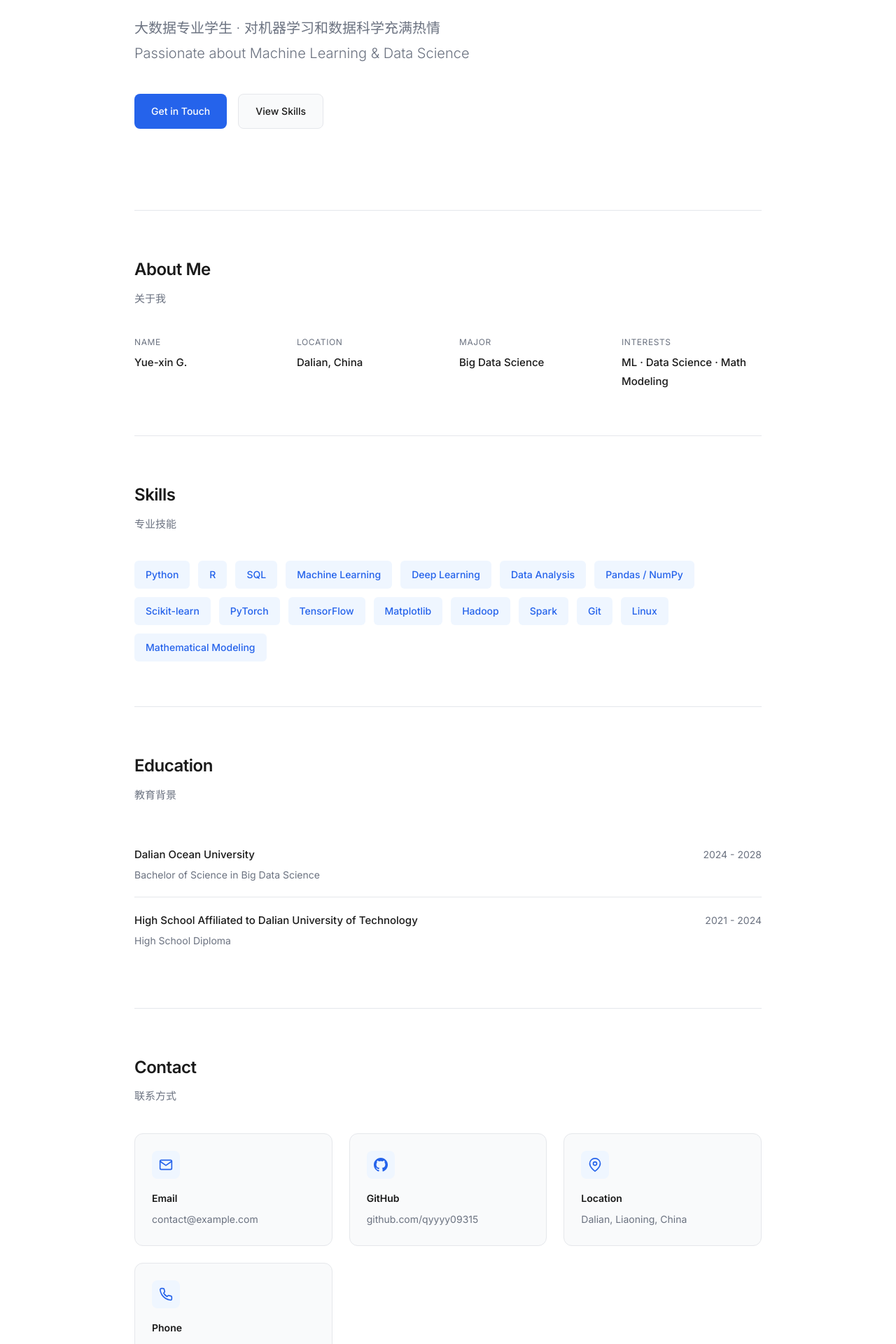
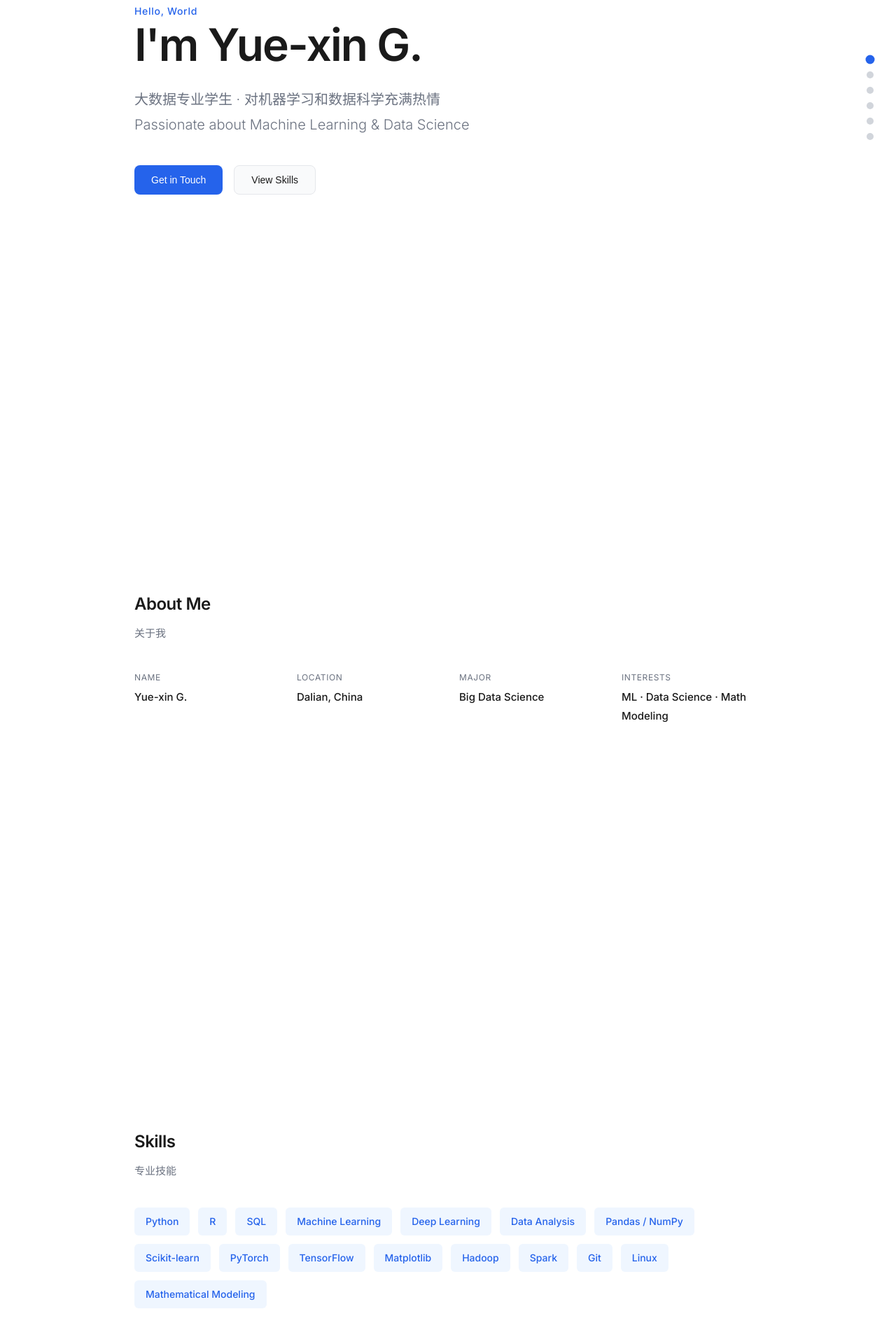
Before and after one commit to qyyyy09315/qyyyy09315.github.io, a Vue app: page / in a window 1280 px wide. Shown: the part 260-2180 px from the top of the page at 70% size. Built offline with nearby package versions, Linux system fonts and the light colour scheme.

Commit message:
feat: 实现整页滚动翻页效果
- 每次滚轮/触摸/按键滚动一屏
- 添加 PageIndicator 右侧导航点
- 导航栏高亮当前页
- 所有 section 占满 100vh 视口高度

```diff
--- a/src/App.vue
+++ b/src/App.vue
@@ -1,18 +1,24 @@
 <template>
   <div class="app">
-    <NavBar />
-    <main>
-      <HeroSection />
-      <AboutSection />
-      <SkillsSection />
-      <EducationSection />
-      <ContactSection />
-    </main>
-    <FooterSection />
+    <NavBar :current-section="currentPage" @navigate="scrollTo" />
+    <div class="scroll-container" ref="container">
+      <section
+        v-for="(section, index) in sections"
+        :key="section.id"
+        :id="section.id"
+        :ref="el => setSectionRef(el, index)"
+        class="full-page-section"
+      >
+        <component :is="section.component" />
+      </section>
+    </div>
+    <PageIndicator :total="sections.length" :current="currentPage" @select="scrollTo" />
   </div>
 </template>
 
 <script setup>
+import { ref, provide, onMounted, onUnmounted, shallowRef } from 'vue'
+
 import NavBar from './components/NavBar.vue'
 import HeroSection from './components/HeroSection.vue'
 import AboutSection from './components/AboutSection.vue'
@@ -20,10 +26,103 @@ import SkillsSection from './components/SkillsSection.vue'
 import EducationSection from './components/EducationSection.vue'
 import ContactSection from './components/ContactSection.vue'
 import FooterSection from './components/FooterSection.vue'
+import PageIndicator from './components/PageIndicator.vue'
+
+const sections = shallowRef([
+  { id: 'hero', component: HeroSection },
+  { id: 'about', component: AboutSection },
+  { id: 'skills', component: SkillsSection },
+  { id: 'education', component: EducationSection },
+  { id: 'contact', component: ContactSection },
+  { id: 'footer', component: FooterSection }
+])
+
+const currentPage = ref(0)
+const isScrolling = ref(false)
+const sectionRefs = ref([])
+const container = ref(null)
+
+const setSectionRef = (el, index) => {
+  if (el) sectionRefs.value[index] = el
+}
+
+const scrollTo = (index) => {
+  if (index < 0 || index >= sections.value.length || isScrolling.value) return
+  isScrolling.value = true
+  currentPage.value = index
+  sectionRefs.value[index]?.scrollIntoView({ behavior: 'smooth' })
+  setTimeout(() => { isScrolling.value = false }, 800)
+}
+
+provide('navigateTo', scrollTo)
+
+const handleWheel = (e) => {
+  if (isScrolling.value) {
+    e.preventDefault()
+    return
+  }
+  e.preventDefault()
+  if (e.deltaY > 0) {
+    scrollTo(currentPage.value + 1)
+  } else if (e.deltaY < 0) {
+    scrollTo(currentPage.value - 1)
+  }
+}
+
+const handleKey = (e) => {
+  if (isScrolling.value) return
+  if (e.key === 'ArrowDown' || e.key === 'PageDown') {
+    e.preventDefault()
+    scrollTo(currentPage.value + 1)
+  } else if (e.key === 'ArrowUp' || e.key === 'PageUp') {
+    e.preventDefault()
+    scrollTo(currentPage.value - 1)
+  }
+}
+
+// Touch support
+let touchStartY = 0
+const handleTouchStart = (e) => {
+  touchStartY = e.touches[0].clientY
+}
+const handleTouchEnd = (e) => {
+  const diff = touchStartY - e.changedTouches[0].clientY
+  if (Math.abs(diff) > 50) {
+    if (diff > 0) scrollTo(currentPage.value + 1)
+    else scrollTo(currentPage.value - 1)
+  }
+}
+
+onMounted(() => {
+  window.addEventListener('wheel', handleWheel, { passive: false })
+  window.addEventListener('keydown', handleKey)
+  window.addEventListener('touchstart', handleTouchStart, { passive: true })
+  window.addEventListener('touchend', handleTouchEnd, { passive: true })
+})
+
+onUnmounted(() => {
+  window.removeEventListener('wheel', handleWheel)
+  window.removeEventListener('keydown', handleKey)
+  window.removeEventListener('touchstart', handleTouchStart)
+  window.removeEventListener('touchend', handleTouchEnd)
+})
 </script>
 
 <style scoped>
 .app {
+  width: 100%;
+  overflow: hidden;
+}
+
+.scroll-container {
+  width: 100%;
+}
+
+.full-page-section {
   min-height: 100vh;
+  display: flex;
+  flex-direction: column;
+  justify-content: center;
+  scroll-snap-align: start;
 }
 </style>
--- a/src/components/AboutSection.vue
+++ b/src/components/AboutSection.vue
@@ -1,5 +1,6 @@
 <template>
   <section id="about" class="section">
+    <div class="content">
       <div class="section-header">
         <h2>About Me</h2>
         <p>关于我</p>
@@ -22,13 +23,24 @@
           <span>ML · Data Science · Math Modeling</span>
         </div>
       </div>
+    </div>
   </section>
 </template>
 
 <style scoped>
 .section {
-  padding: 4rem 0;
-  border-top: 1px solid #e5e7eb;
+  min-height: 100vh;
+  display: flex;
+  flex-direction: column;
+  justify-content: center;
+  padding: 6rem 0;
+}
+
+.content {
+  max-width: 960px;
+  width: 100%;
+  margin: 0 auto;
+  padding: 0 2rem;
 }
 
 .section-header {
--- a/src/components/ContactSection.vue
+++ b/src/components/ContactSection.vue
@@ -1,18 +1,26 @@
 <template>
   <section id="contact" class="section">
-    <div class="section-header">
-      <h2>Contact</h2>
-      <p>联系方式</p>
-    </div>
-    <div class="contact-grid">
-      <div
-        v-for="card in contacts"
-        :key="card.title"
-        class="contact-card"
-      >
-        <div class="icon" v-html="card.icon"></div>
-        <h3>{{ card.title }}</h3>
-        <a :href="card.link" target="_blank">{{ card.value }}</a>
+    <div class="content">
+      <div class="section-header">
+        <h2>Contact</h2>
+        <p>联系方式</p>
+      </div>
+      <div class="contact-grid">
+        <div class="contact-card">
+          <div class="icon" v-html="contacts[0].icon"></div>
+          <h3>{{ contacts[0].title }}</h3>
+          <a :href="contacts[0].link">{{ contacts[0].value }}</a>
+        </div>
+        <div class="contact-card">
+          <div class="icon" v-html="contacts[1].icon"></div>
+          <h3>{{ contacts[1].title }}</h3>
+          <a :href="contacts[1].link" target="_blank">{{ contacts[1].value }}</a>
+        </div>
+        <div class="contact-card">
+          <div class="icon" v-html="contacts[2].icon"></div>
+          <h3>{{ contacts[2].title }}</h3>
+          <p>{{ contacts[2].value }}</p>
+        </div>
       </div>
     </div>
   </section>
@@ -26,7 +34,7 @@ const contacts = ref([
     title: 'Email',
     value: 'contact@example.com',
     link: 'mailto:contact@example.com',
-    icon: '<svg xmlns="http://www.w3.org/2000/svg" width="20" height="20" viewBox="0 0 24 24" fill="none" stroke="currentColor" stroke-width="2" stroke-linecap="round" stroke-linejoin="round"><rect x="2" y="4" width="20" height="16" rx="2"/><polyline points="22,6 12,13 2,6"/></svg>'
+    icon: '<svg xmlns="http://www.w3.org/2000/svg" width="20" height="20" viewBox="0 0 24 24" fill="none" stroke="currentColor" stroke-width="2"><rect x="2" y="4" width="20" height="16" rx="2"/><polyline points="22,6 12,13 2,6"/></svg>'
   },
   {
     title: 'GitHub',
@@ -38,21 +46,25 @@ const contacts = ref([
     title: 'Location',
     value: 'Dalian, Liaoning, China',
     link: '#',
-    icon: '<svg xmlns="http://www.w3.org/2000/svg" width="20" height="20" viewBox="0 0 24 24" fill="none" stroke="currentColor" stroke-width="2" stroke-linecap="round" stroke-linejoin="round"><path d="M21 10c0 7-9 13-9 13s-9-6-9-13a9 9 0 0 1 18 0z"/><circle cx="12" cy="10" r="3"/></svg>'
-  },
-  {
-    title: 'Phone',
-    value: '+86 1xx-xxxx-xxxx',
-    link: '#',
-    icon: '<svg xmlns="http://www.w3.org/2000/svg" width="20" height="20" viewBox="0 0 24 24" fill="none" stroke="currentColor" stroke-width="2" stroke-linecap="round" stroke-linejoin="round"><path d="M22 16.92v3a2 2 0 0 1-2.18 2 19.79 19.79 0 0 1-8.63-3.07 19.5 19.5 0 0 1-6-6 19.79 19.79 0 0 1-3.07-8.67A2 2 0 0 1 4.11 2h3a2 2 0 0 1 2 1.72 12.84 12.84 0 0 0 .7 2.81 2 2 0 0 1-.45 2.11L8.09 9.91a16 16 0 0 0 6 6l1.27-1.27a2 2 0 0 1 2.11-.45 12.84 12.84 0 0 0 2.81.7A2 2 0 0 1 22 16.92z"/></svg>'
+    icon: '<svg xmlns="http://www.w3.org/2000/svg" width="20" height="20" viewBox="0 0 24 24" fill="none" stroke="currentColor" stroke-width="2"><path d="M21 10c0 7-9 13-9 13s-9-6-9-13a9 9 0 0118 0z"/><circle cx="12" cy="10" r="3"/></svg>'
   }
 ])
 </script>
 
 <style scoped>
 .section {
-  padding: 4rem 0;
-  border-top: 1px solid #e5e7eb;
+  min-height: 100vh;
+  display: flex;
+  flex-direction: column;
+  justify-content: center;
+  padding: 6rem 0;
+}
+
+.content {
+  max-width: 960px;
+  width: 100%;
+  margin: 0 auto;
+  padding: 0 2rem;
 }
 
 .section-header {
@@ -73,7 +85,7 @@ const contacts = ref([
 
 .contact-grid {
   display: grid;
-  grid-template-columns: repeat(auto-fit, minmax(240px, 1fr));
+  grid-template-columns: repeat(auto-fit, minmax(220px, 1fr));
   gap: 1.5rem;
 }
 
@@ -108,7 +120,8 @@ const contacts = ref([
   margin-bottom: 0.25rem;
 }
 
-.contact-card a {
+.contact-card a,
+.contact-card p {
   font-size: 0.875rem;
   color: #6b7280;
   text-decoration: none;
--- a/src/components/EducationSection.vue
+++ b/src/components/EducationSection.vue
@@ -1,5 +1,6 @@
 <template>
   <section id="education" class="section">
+    <div class="content">
       <div class="section-header">
         <h2>Education</h2>
         <p>教育背景</p>
@@ -15,6 +16,7 @@
             <div class="edu-major">{{ item.major }}</div>
           </div>
           <span class="edu-year">{{ item.year }}</span>
+        </div>
       </div>
     </div>
   </section>
@@ -39,8 +41,18 @@ const education = ref([
 
 <style scoped>
 .section {
-  padding: 4rem 0;
-  border-top: 1px solid #e5e7eb;
+  min-height: 100vh;
+  display: flex;
+  flex-direction: column;
+  justify-content: center;
+  padding: 6rem 0;
+}
+
+.content {
+  max-width: 960px;
+  width: 100%;
+  margin: 0 auto;
+  padding: 0 2rem;
 }
 
 .section-header {
--- a/src/components/HeroSection.vue
+++ b/src/components/HeroSection.vue
@@ -1,5 +1,6 @@
 <template>
   <section class="hero">
+    <div class="content">
       <span class="hero-label">Hello, World</span>
       <h1>I'm Yue-xin G.</h1>
       <p class="hero-subtitle">
@@ -7,30 +8,37 @@
         Passionate about Machine Learning &amp; Data Science
       </p>
       <div class="hero-actions">
-      <a href="#contact" class="btn btn-primary" @click.prevent="scrollTo('contact')">
-        <span>Get in Touch</span>
-      </a>
-      <a href="#skills" class="btn btn-secondary" @click.prevent="scrollTo('skills')">
+        <button class="btn btn-primary" @click="navTo(4)">
+          Get in Touch
+        </button>
+        <button class="btn btn-secondary" @click="navTo(2)">
           View Skills
-      </a>
+        </button>
+      </div>
     </div>
   </section>
 </template>
 
 <script setup>
-const scrollTo = (id) => {
-  const el = document.getElementById(id)
-  if (el) el.scrollIntoView({ behavior: 'smooth' })
-}
+import { inject } from 'vue'
+
+const navTo = inject('navigateTo', () => {})
 </script>
 
 <style scoped>
 .hero {
-  min-height: 70vh;
+  min-height: 100vh;
   display: flex;
   flex-direction: column;
   justify-content: center;
-  padding: 6rem 0 4rem;
+  align-items: center;
+  padding: 6rem 0;
+}
+
+.content {
+  max-width: 960px;
+  width: 100%;
+  padding: 0 2rem;
 }
 
 .hero-label {
@@ -100,7 +108,7 @@ const scrollTo = (id) => {
 
 @media (max-width: 640px) {
   .hero {
-    min-height: 60vh;
+    min-height: 100vh;
     padding: 5rem 0 3rem;
   }
 }
--- /dev/null
+++ b/src/components/PageIndicator.vue
@@ -0,0 +1,58 @@
+<template>
+  <div class="page-indicator">
+    <button
+      v-for="index in total"
+      :key="index"
+      :class="['dot', { active: index - 1 === current }]"
+      @click="$emit('select', index - 1)"
+      :aria-label="`Go to page ${index}`"
+    />
+  </div>
+</template>
+
+<script setup>
+defineProps({
+  total: { type: Number, required: true },
+  current: { type: Number, required: true }
+})
+defineEmits(['select'])
+</script>
+
+<style scoped>
+.page-indicator {
+  position: fixed;
+  right: 2rem;
+  top: 50%;
+  transform: translateY(-50%);
+  display: flex;
+  flex-direction: column;
+  gap: 0.75rem;
+  z-index: 50;
+}
+
+.dot {
+  width: 10px;
+  height: 10px;
+  border-radius: 50%;
+  background: #d1d5db;
+  border: none;
+  cursor: pointer;
+  transition: all 0.3s;
+  padding: 0;
+}
+
+.dot:hover {
+  background: #9ca3af;
+}
+
+.dot.active {
+  background: #2563eb;
+  transform: scale(1.3);
+}
+
+@media (max-width: 640px) {
+  .page-indicator {
+    right: 1rem;
+  }
+}
+</style>
--- a/src/components/SkillsSection.vue
+++ b/src/components/SkillsSection.vue
@@ -1,5 +1,6 @@
 <template>
   <section id="skills" class="section">
+    <div class="content">
       <div class="section-header">
         <h2>Skills</h2>
         <p>专业技能</p>
@@ -13,6 +14,7 @@
           {{ skill }}
         </span>
       </div>
+    </div>
   </section>
 </template>
 
@@ -20,29 +22,27 @@
 import { ref } from 'vue'
 
 const skills = ref([
-  'Python',
-  'R',
-  'SQL',
-  'Machine Learning',
-  'Deep Learning',
-  'Data Analysis',
-  'Pandas / NumPy',
-  'Scikit-learn',
-  'PyTorch',
-  'TensorFlow',
-  'Matplotlib',
-  'Hadoop',
-  'Spark',
-  'Git',
-  'Linux',
+  'Python', 'R', 'SQL', 'Machine Learning', 'Deep Learning',
+  'Data Analysis', 'Pandas / NumPy', 'Scikit-learn', 'PyTorch',
+  'TensorFlow', 'Matplotlib', 'Hadoop', 'Spark', 'Git', 'Linux',
   'Mathematical Modeling'
 ])
 </script>
 
 <style scoped>
 .section {
-  padding: 4rem 0;
-  border-top: 1px solid #e5e7eb;
+  min-height: 100vh;
+  display: flex;
+  flex-direction: column;
+  justify-content: center;
+  padding: 6rem 0;
+}
+
+.content {
+  max-width: 960px;
+  width: 100%;
+  margin: 0 auto;
+  padding: 0 2rem;
 }
 
 .section-header {
@@ -75,6 +75,7 @@ const skills = ref([
   font-size: 0.875rem;
   font-weight: 500;
   transition: transform 0.2s;
+  cursor: default;
 }
 
 .skill-tag:hover {
--- a/src/styles/main.css
+++ b/src/styles/main.css
@@ -25,12 +25,6 @@ body {
   line-height: 1.7;
   -webkit-font-smoothing: antialiased;
   -moz-osx-font-smoothing: grayscale;
-}
-
-#app {
-  max-width: 960px;
-  margin: 0 auto;
-  padding: 0 2rem;
 }
 
 /* Selection */
```
Also changed, not shown: src/components/FooterSection.vue (+60 -9 lines), src/components/NavBar.vue (+15 -7 lines). Lines whose indentation alone changed are shown as unchanged.
